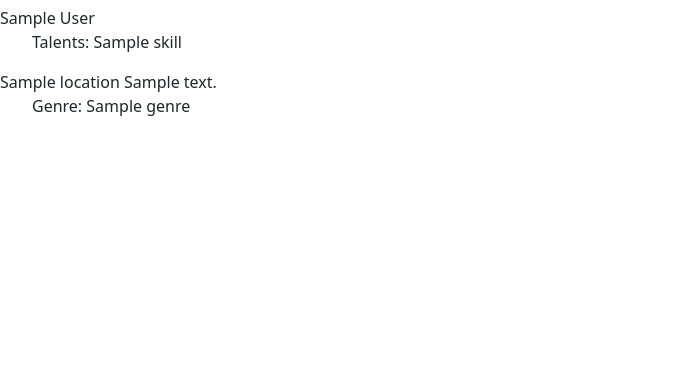
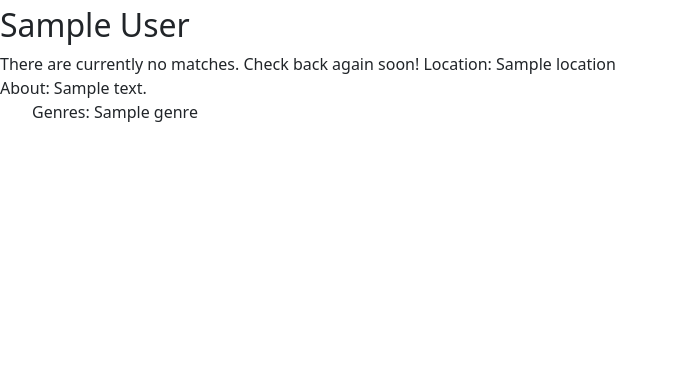
Before and after one commit to rachelmcginn/instajam, a Flask app: template templates/match-queue.html in a window 1280 px wide. Shown: the part 376-767 px from the top of the page, without its empty margins (0-678 px from the left). Run offline with Flask 2, Linux system fonts and the light colour scheme; tables that the repository leaves empty hold one stand-in row (values such as "Sample post"); the template is opened without the code that fills it: values that come from a table or form of the project are taken from there, most other values are stand-ins (such as "Sample title", 1, 10 or a date in 2020); some libraries are stand-ins or nearby versions.

Commit message:
Added contact placeholdeder

```diff
--- a/server.py
+++ b/server.py
@@ -255,8 +255,8 @@ def match_queue():
     elif user_type == 'musician':
         current_musician = Musician.query.get(user_id)
         found_matches = crud.find_matches(current_musician)
-        #if found_matches is empty
-            #"no matches found" message
+            # if found_matches == []:
+            #     no_matches_msg = "No matches found" message
         return render_template('match-queue.html',
                                 found_matches=found_matches,
                                 user_type=user_type)
--- a/templates/match-queue.html
+++ b/templates/match-queue.html
@@ -6,7 +6,7 @@
 
   <!-- display each match's profile  -->
   {% for match in found_matches %}
-    {{ match.display_name }}
+    <h2>{{ match.display_name }}</h3>
 
     <!-- shows matched bands for musician users  -->
     {% if user_type == 'musician' %}
@@ -17,20 +17,23 @@
         {% endfor %}
       </ul>
     <!-- shows matched musicians for band users  -->
-    {% else %}
+    {% elif user_type == 'band' %}
       <ul id="skill-genre-lists">
         Talents:
-        {% for skill in skills %}
+        {% for skill in match.skills %}
         <li>{{ skill.skill_name }}</li>
         {% endfor %}
       </ul>
+    {% else %}
+      There are currently no matches. Check back again soon!
+
     {% endif %}
 
-    {{ match.location }}
-    {{ match.description }}
+    Location: {{ match.location }} <br>
+    About: {{ match.description }}
 
     <ul id="skill-genre-lists">
-      Genre:
+      Genres:
       {% for genre in match.genres %}
       <li>{{ genre.genre_name }}</li>
         {% endfor %}
```
